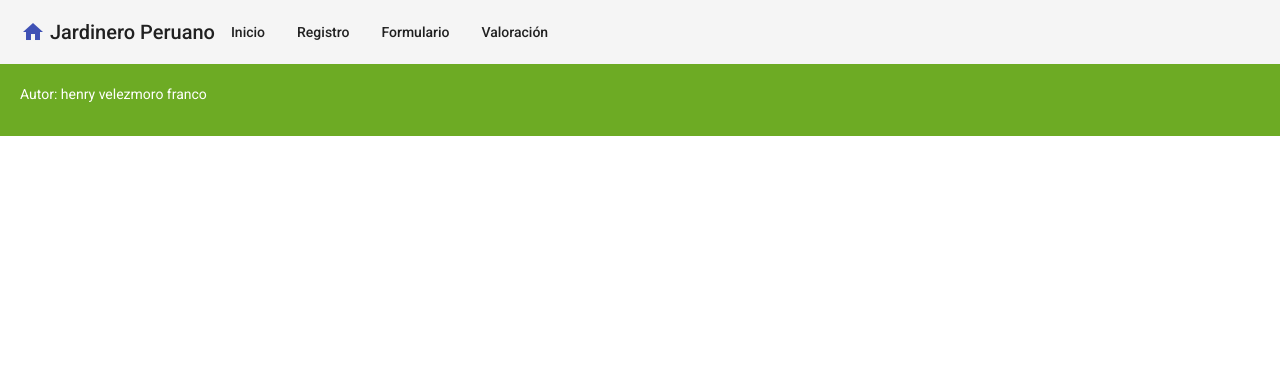
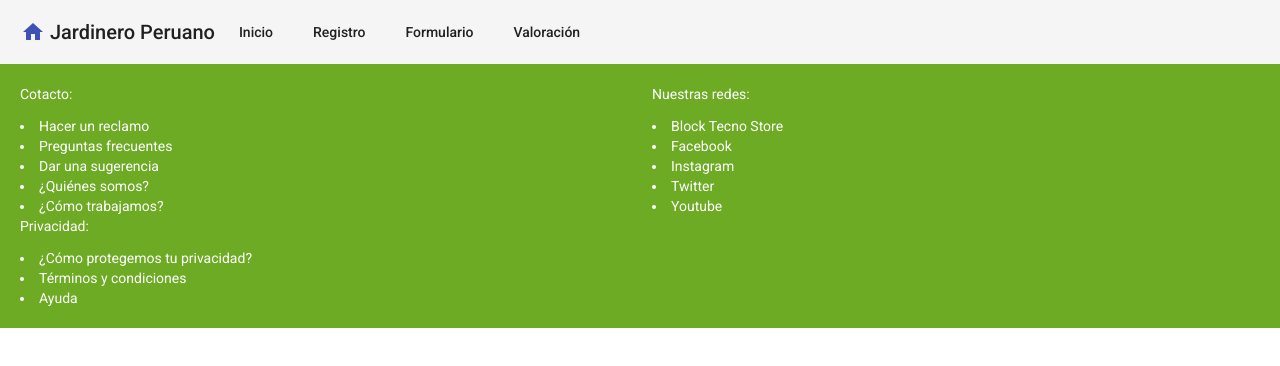
Before and after one commit to henryvf99/ProyectoJardineroPeruano, an Angular app: page / in a window 1280 px wide. Shown: the top 366 px of the page. Built offline with nearby package versions, Linux system fonts and the light colour scheme.

Commit message:
agregacion bootstrap

```diff
--- a/angular.json
+++ b/angular.json
@@ -27,10 +27,12 @@
               "src/assets"
             ],
             "styles": [
-              "./node_modules/@angular/material/prebuilt-themes/indigo-pink.css",
+              "node_modules/bootstrap/dist/css/bootstrap.min.css",
               "src/styles.css"
             ],
-            "scripts": []
+            "scripts": [
+              "node_modules/bootstrap/dist/js/bootstrap.min.js"
+            ]
           },
           "configurations": {
             "production": {
--- a/package.json
+++ b/package.json
@@ -20,6 +20,7 @@
     "@angular/platform-browser": "~13.3.0",
     "@angular/platform-browser-dynamic": "~13.3.0",
     "@angular/router": "~13.3.0",
+    "bootstrap": "^5.1.3",
     "rxjs": "~7.5.0",
     "tslib": "^2.3.0",
     "zone.js": "~0.11.4"
--- a/src/app/app.component.html
+++ b/src/app/app.component.html
@@ -13,7 +13,30 @@
 <router-outlet></router-outlet>
 
 <footer class="row">
-  <div class="col">
-      <p>Autor: henry velezmoro franco</p>
+
+  <div class="col-md-6">
+    <p>Cotacto:</p>
+    <li>Hacer un reclamo</li>
+    <li>Preguntas frecuentes</li>
+    <li>Dar una sugerencia</li>
+    <li>¿Quiénes somos?</li>
+    <li>¿Cómo trabajamos?</li>
   </div>
+
+  <div class="col-md-6">
+    <p>Nuestras redes:</p>
+    <li>Block Tecno Store</li>
+    <li>Facebook</li>
+    <li>Instagram</li>
+    <li>Twitter</li>
+    <li>Youtube</li>
+  </div>
+
+  <div class="col-md-4">
+    <p>Privacidad:</p>
+    <li>¿Cómo protegemos tu privacidad?</li>
+    <li>Términos y condiciones</li>
+    <li>Ayuda</li>
+  </div>
+
 </footer>
--- a/src/app/registro/registro.component.html
+++ b/src/app/registro/registro.component.html
@@ -1 +1,26 @@
-<p>REGISTRO</p>
+<div class="container">
+
+    <div class="row">
+        <div class="col-md-6">
+            <p>Cotacto:</p>
+            <li>Hacer un reclamo</li>
+            <li>Preguntas frecuentes</li>
+            <li>Dar una sugerencia</li>
+            <li>¿Quiénes somos?</li>
+            <li>¿Cómo trabajamos?</li>
+          </div>
+
+          <div class="col-md-6">
+            <p>Nuestras redes:</p>
+            <li>Block Tecno Store</li>
+            <li>Facebook</li>
+            <li>Instagram</li>
+            <li>Twitter</li>
+            <li>Youtube</li>
+          </div>
+    </div>
+
+    <button type="button" class="btn btn-success">Success</button>
+    <button type="button" class="btn btn-primary">Primary</button>
+
+</div>
```
Also changed, not shown: 1 other file (tests, documents, lock files or other folders).
